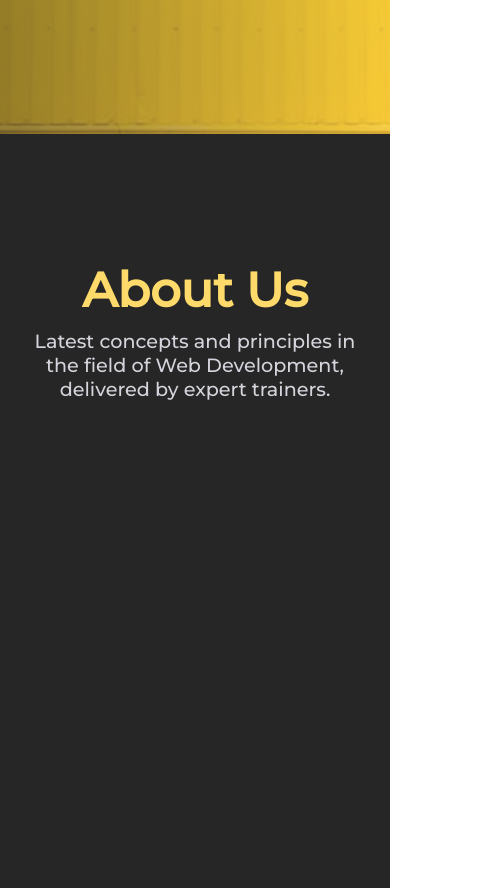
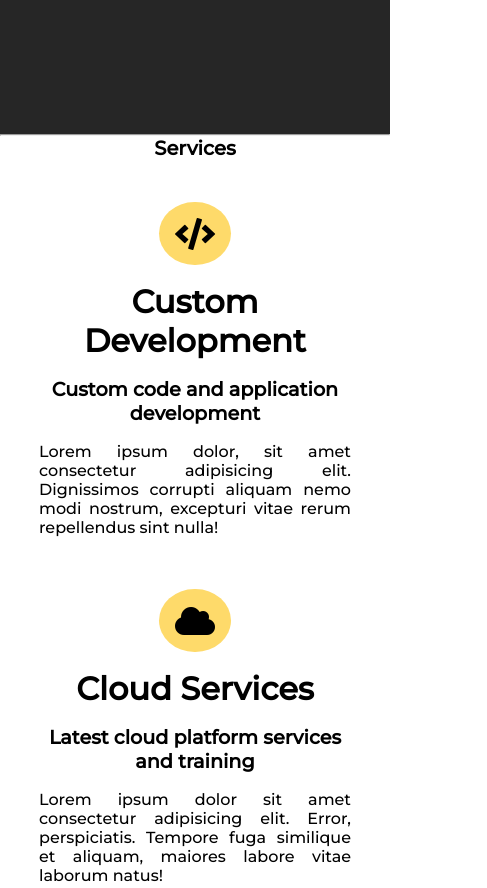
Before and after one commit to niravkpatel28/html-personal-company-website, a plain HTML site: page index.html in a window 390 px wide. Shown: the part 900-1788 px from the top of the page, 487 px wide, since content can reach past the window. Drawn offline with Linux system fonts and the light colour scheme.

Commit message:
modifying services
 Modifying services.css and mobile.css for making the website more responsive

```diff
--- a/style/04-services.css
+++ b/style/04-services.css
@@ -6,13 +6,15 @@
 .service {
   width: 30%;
   text-align: center;
-  height: 50vh;
+  height: auto;
   padding-top: 5vh;
+  margin-bottom: 5vh;
 }
 
 #services > h1 {
   text-align: center;
-  font-size: 3rem;
+  /* font-size: 3rem; */
+  font-size: 5vw;
 }
 .service i {
   background-color: #feda6a;
--- a/style/mobile.css
+++ b/style/mobile.css
@@ -20,7 +20,7 @@
 /* banner section */
 
 .banner-section {
-  height: 100vh;
+  height: 50vh;
 }
 
 .banner-heading {
@@ -30,7 +30,7 @@
 
 /* about us  */
 #about-us {
-  height: 100vh;
+  height: 50vh;
 }
 .about-content {
   justify-content: center;
@@ -48,3 +48,14 @@
 .about-content-heading {
   font-size: 5vw;
 }
+
+/* services  */
+.service-container {
+  flex-direction: column;
+  align-items: center;
+}
+
+.service {
+  width: 80%;
+  margin-bottom: 10px;
+}
```
